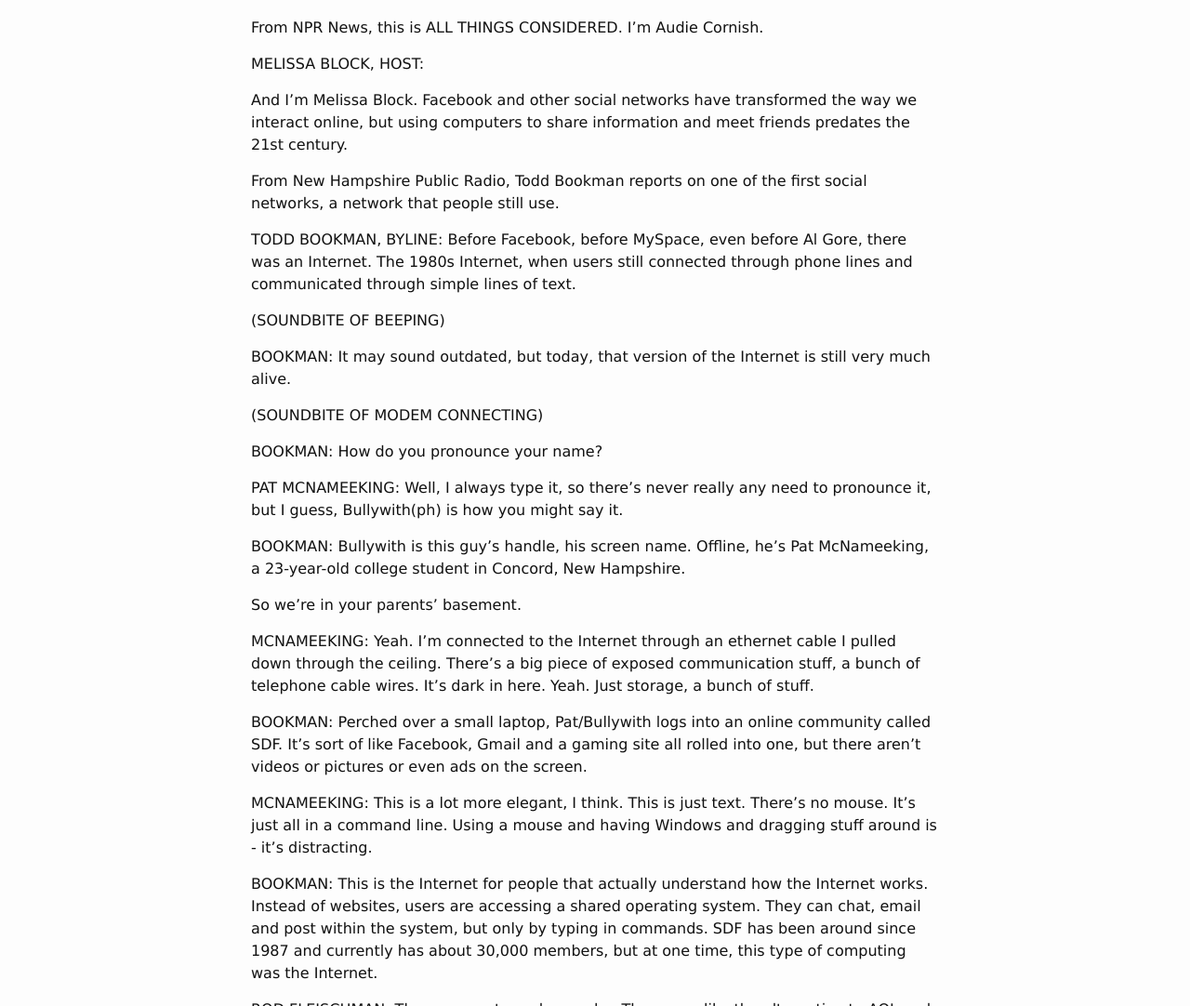
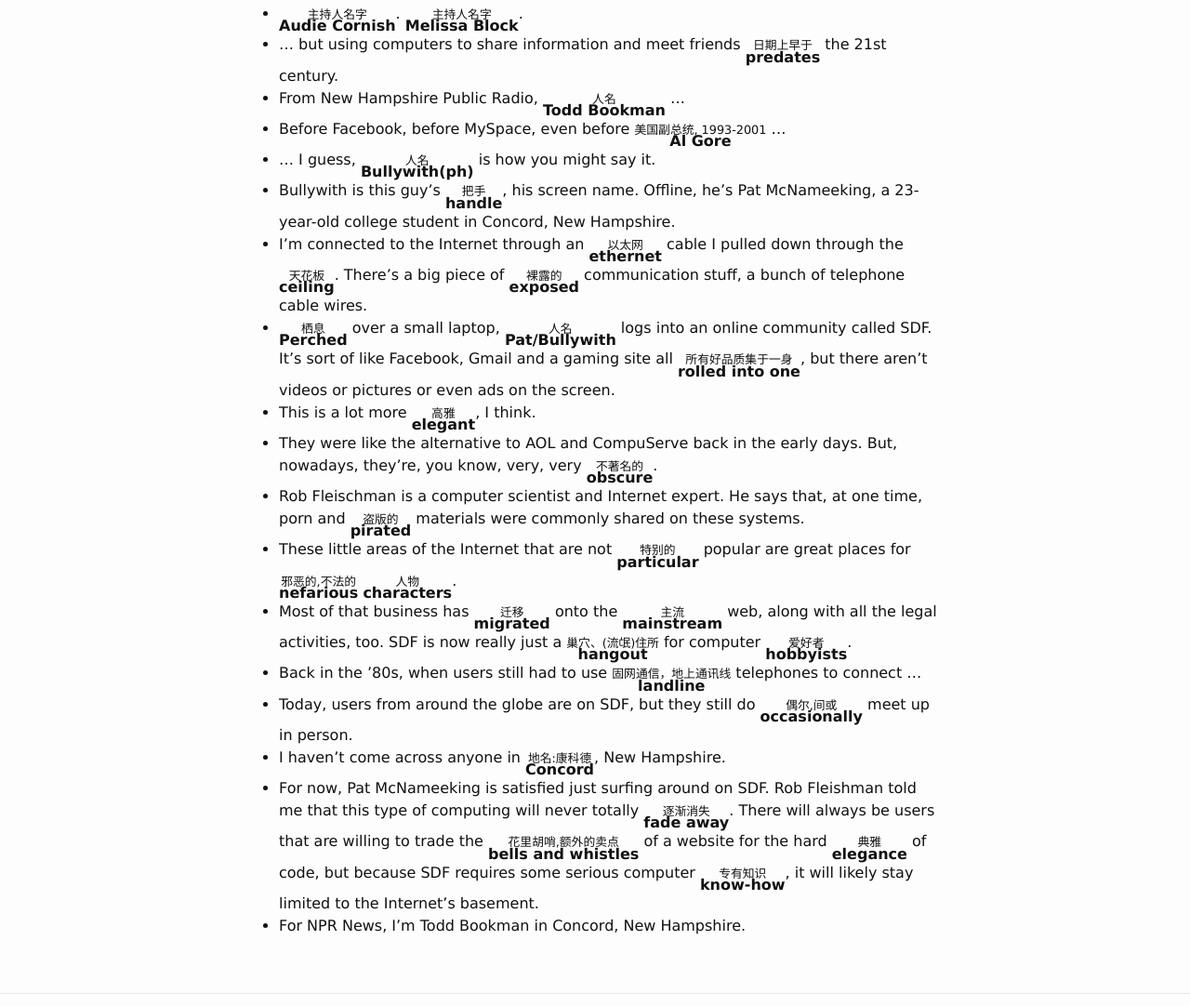
Before and after one commit to idaisy/idaisy.github.io, a Jekyll site: the page built from _posts/2012-04-17-all-things-considered-in-nosiy-digital-era-elegant-internet-still-thrives.md, in a window 1280 px wide and 1400 px high, scrolled down 304 px. Shown: the part 318-1400 px from the top of the window at 93% size. Built offline with Jekyll 4.4.1, drawn with Linux system fonts in a browser that asks for light colours; comment, search, counter and statistics services are not loaded; some of the changed text lies outside the part shown.

Commit message:
Sun Sep 25 21:36:14 CST 2016

```diff
--- a/_posts/2012-04-17-all-things-considered-in-nosiy-digital-era-elegant-internet-still-thrives.md
+++ b/_posts/2012-04-17-all-things-considered-in-nosiy-digital-era-elegant-internet-still-thrives.md
@@ -4,60 +4,27 @@ title:  "All Things Considered:In Noisy Digital Era, 'Elegant' Internet Still Th
 date: 2012-04-17
 ---
 
-[Transcript](http://www.npr.org/templates/transcript/transcript.php?storyId=150817325)
-
-[原文](http://www.npr.org/2012/04/17/150817325/in-noisy-digital-era-elegant-internet-still-thrives)
+[Transcript原文](http://www.npr.org/templates/transcript/transcript.php?storyId=150817325)
 
 <iframe src="https://www.npr.org/player/embed/150817325/150827344" width="100%" height="290" frameborder="0" scrolling="no" title="NPR embedded audio player"></iframe>
 
-AUDIE CORNISH, HOST:
+本集讲了从1987年到现在一直在对公众提供服务的UNIX服务器 [SDF.org](http://sdf.org)。scateu有[一篇博客](http://scateu.me/2016/09/25/sdf-dot-org.html)来详细讲这件事。和水木清华、北大未名等BBS很相似。
 
-From NPR News, this is ALL THINGS CONSIDERED. I'm Audie Cornish.
-
-MELISSA BLOCK, HOST:
-
-And I'm Melissa Block. Facebook and other social networks have transformed the way we interact online, but using computers to share information and meet friends predates the 21st century.
-
-From New Hampshire Public Radio, Todd Bookman reports on one of the first social networks, a network that people still use.
-
-TODD BOOKMAN, BYLINE: Before Facebook, before MySpace, even before Al Gore, there was an Internet. The 1980s Internet, when users still connected through phone lines and communicated through simple lines of text.
-
-(SOUNDBITE OF BEEPING)
-
-BOOKMAN: It may sound outdated, but today, that version of the Internet is still very much alive.
-
-(SOUNDBITE OF MODEM CONNECTING)
-
-BOOKMAN: How do you pronounce your name?
-
-PAT MCNAMEEKING: Well, I always type it, so there's never really any need to pronounce it, but I guess, Bullywith(ph) is how you might say it.
-
-BOOKMAN: Bullywith is this guy's handle, his screen name. Offline, he's Pat McNameeking, a 23-year-old college student in Concord, New Hampshire.
-
-So we're in your parents' basement.
-
-MCNAMEEKING: Yeah. I'm connected to the Internet through an ethernet cable I pulled down through the ceiling. There's a big piece of exposed communication stuff, a bunch of telephone cable wires. It's dark in here. Yeah. Just storage, a bunch of stuff.
-
-BOOKMAN: Perched over a small laptop, Pat/Bullywith logs into an online community called SDF. It's sort of like Facebook, Gmail and a gaming site all rolled into one, but there aren't videos or pictures or even ads on the screen.
-
-MCNAMEEKING: This is a lot more elegant, I think. This is just text. There's no mouse. It's just all in a command line. Using a mouse and having Windows and dragging stuff around is - it's distracting.
-
-BOOKMAN: This is the Internet for people that actually understand how the Internet works. Instead of websites, users are accessing a shared operating system. They can chat, email and post within the system, but only by typing in commands. SDF has been around since 1987 and currently has about 30,000 members, but at one time, this type of computing was the Internet.
-
-ROD FLEISCHMAN: They were extremely popular. They were like the alternative to AOL and CompuServe back in the early days. But, nowadays, they're, you know, very, very obscure.
-
-BOOKMAN: Rob Fleischman is a computer scientist and Internet expert. He says that, at one time, porn and pirated materials were commonly shared on these systems.
-
-FLEISCHMAN: These little areas of the Internet that are not particular popular are great places for nefarious characters.
-
-BOOKMAN: Most of that business has migrated onto the mainstream web, along with all the legal activities, too. SDF is now really just a hangout for computer hobbyists.
-
-Back in the '80s, when users still had to use landline telephones to connect, they would usually only communicate with other computers that had a local number. Nobody wanted to pay long distance charges. And, because other users were in your area code, it was common for them to get together in person. Online friends actually became real friends.
-
-Today, users from around the globe are on SDF, but they still do occasionally meet up in person.
-
-MCNAMEEKING: I think that would be really cool. I haven't come across anyone in Concord, New Hampshire. If I did, I'd love to meet up with them.
-
-BOOKMAN: For now, Pat McNameeking is satisfied just surfing around on SDF. Rob Fleishman told me that this type of computing will never totally fade away. There will always be users that are willing to trade the bells and whistles of a website for the hard elegance of code, but because SDF requires some serious computer know-how, it will likely stay limited to the Internet's basement.
-
-For NPR News, I'm Todd Bookman in Concord, New Hampshire.
+ - [Audie Cornish]{主持人名字}. [Melissa Block]{主持人名字}.
+ - ... but using computers to share information and meet friends [predates]{日期上早于} the 21st century.
+ - From New Hampshire Public Radio, [Todd Bookman]{人名} ...
+ - Before Facebook, before MySpace, even before [Al Gore]{美国副总统, 1993-2001} ...
+ - ... I guess, [Bullywith(ph)]{人名} is how you might say it.
+ - Bullywith is this guy's [handle]{把手}, his screen name. Offline, he's Pat McNameeking, a 23-year-old college student in Concord, New Hampshire.
+ - I'm connected to the Internet through an [ethernet]{以太网} cable I pulled down through the [ceiling]{天花板}. There's a big piece of [exposed]{裸露的} communication stuff, a bunch of telephone cable wires.
+ - [Perched]{栖息} over a small laptop, [Pat/Bullywith]{人名} logs into an online community called SDF. It's sort of like Facebook, Gmail and a gaming site all [rolled into one]{所有好品质集于一身}, but there aren't videos or pictures or even ads on the screen.
+ - This is a lot more [elegant]{高雅}, I think.
+ - They were like the alternative to AOL and CompuServe back in the early days. But, nowadays, they're, you know, very, very [obscure]{不著名的}.
+ - Rob Fleischman is a computer scientist and Internet expert. He says that, at one time, porn and [pirated]{盗版的} materials were commonly shared on these systems.
+ - These little areas of the Internet that are not [particular]{特别的} popular are great places for [nefarious]{邪恶的,不法的} [characters]{人物}.
+ - Most of that business has [migrated]{迁移} onto the [mainstream]{主流} web, along with all the legal activities, too. SDF is now really just a [hangout]{巢穴、(流氓)住所} for computer [hobbyists]{爱好者}.
+ - Back in the '80s, when users still had to use [landline]{固网通信，地上通讯线} telephones to connect ...
+ - Today, users from around the globe are on SDF, but they still do [occasionally]{偶尔,间或} meet up in person.
+ - I haven't come across anyone in [Concord]{地名:康科德}, New Hampshire.
+ - For now, Pat McNameeking is satisfied just surfing around on SDF. Rob Fleishman told me that this type of computing will never totally [fade away]{逐渐消失}. There will always be users that are willing to trade the [bells and whistles]{花里胡哨,额外的卖点} of a website for the hard [elegance]{典雅} of code, but because SDF requires some serious computer [know-how]{专有知识}, it will likely stay limited to the Internet's basement.
+ - For NPR News, I'm Todd Bookman in Concord, New Hampshire.
```
Also changed, not shown: 1 other file.
